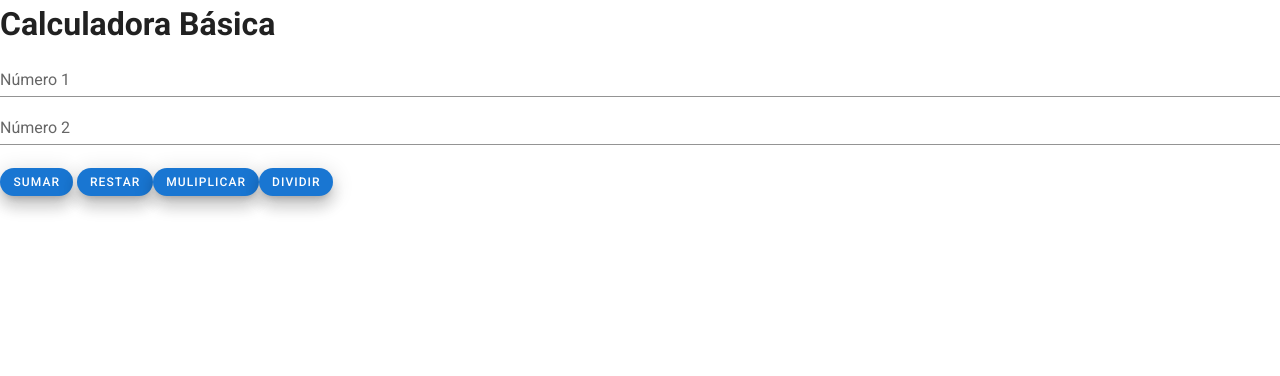
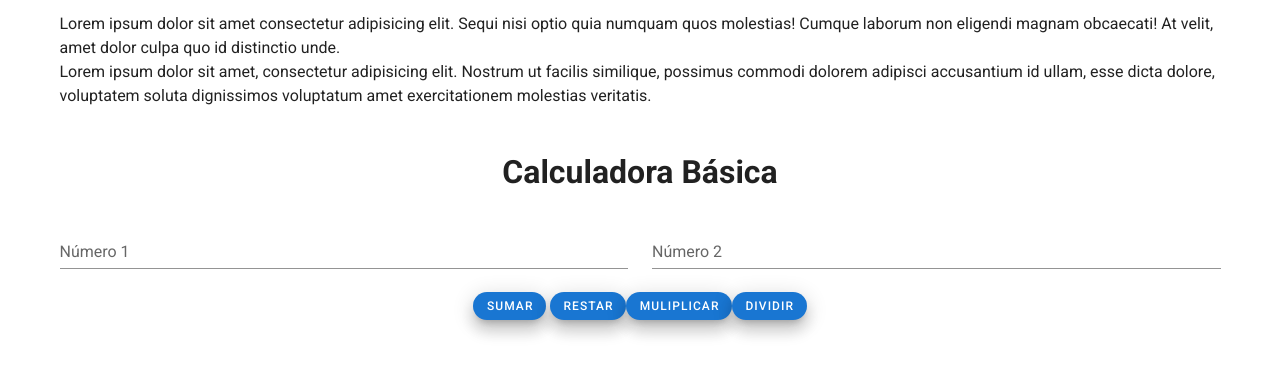
Before and after one commit to JaderMario/Calculadora-vuejs, a Vue app: page / in a window 1280 px wide. Shown: the top 376 px of the page. Built offline with nearby package versions, Linux system fonts and the light colour scheme.

Commit message:
Se agrega archivo Encabezado al proyecto y se cambian los botones con Viutify, se centra todo

```diff
--- a/src/components/CalculadoraBasica.vue
+++ b/src/components/CalculadoraBasica.vue
@@ -1,29 +1,41 @@
 <template>
-    <div>
-        <h1>Calculadora Básica</h1>
+    <v-container>
+        <encabezado/>                 <!--introduzco lo que está en Encabezado en la página calculadora-->
+        <v-row>
+            <v-col>
+                <h1 class="text-center">Calculadora Básica</h1>
+            </v-col>
+        </v-row>
 
+        <v-row>
+            <v-col>
                 <v-text-field
                     label="Número 1"
                     :rules="rules"
                     hide-details="auto"
                     v-model="n1"
                 ></v-text-field>                      <!--entrada de tipo numérica 1-->
-
+            </v-col>
+            <v-col>
                 <v-text-field
                     label="Número 2"
                     :rules="rules"
                     hide-details="auto"
                     v-model="n2"
                 ></v-text-field>
+            </v-col>
+        </v-row>
         <br>
 
+        <v-row>
+            <v-col class="text-center">
                 <v-btn
                     color="primary"
                     elevation="11"
                     rounded
                     small
                     @click="suma()"
-        >Sumar</v-btn>                                    <!--botón Sumar en Beautify-->
+                >Sumar</v-btn>                             <!--botón Sumar en Beautify-->
 
                 <v-btn
                     color="primary"
@@ -48,16 +60,24 @@
                     small
                     @click="divide()"
                 >Dividir</v-btn>
+            </v-col>
+        </v-row>
 
         <br>
         <span>{{ respuesta }}</span>          <!--muestra respuesta interpolado-->
 
-    </div>
+    </v-container>
 
 </template>
 
 <script type="text/javascript">    // Se agrega este type a la etiqueta script para poder imprimir texto en pantalla
+
+import Encabezado from './Encabezado.vue';
+
 export default {
+    components: {
+        Encabezado
+    },
     name: "CalculadoraBasica",
     data:()=>{
         return {
--- /dev/null
+++ b/src/components/Encabezado.vue
@@ -0,0 +1,25 @@
+<template>
+
+    <v-row>
+      <v-col>
+        <p>
+          Lorem ipsum dolor sit amet consectetur adipisicing elit. Sequi nisi
+          optio quia numquam quos molestias! Cumque laborum non eligendi magnam
+          obcaecati! At velit, amet dolor culpa quo id distinctio unde.
+          <br />
+          Lorem ipsum dolor sit amet, consectetur adipisicing elit. Nostrum ut
+          facilis similique, possimus commodi dolorem adipisci accusantium id
+          ullam, esse dicta dolore, voluptatem soluta dignissimos voluptatum
+          amet exercitationem molestias veritatis.
+        </p>
+      </v-col>
+    </v-row>
+
+</template>
+
+<script>
+export default {};
+</script>
+
+<style>
+</style>
```
Lines whose indentation alone changed are shown as unchanged.
